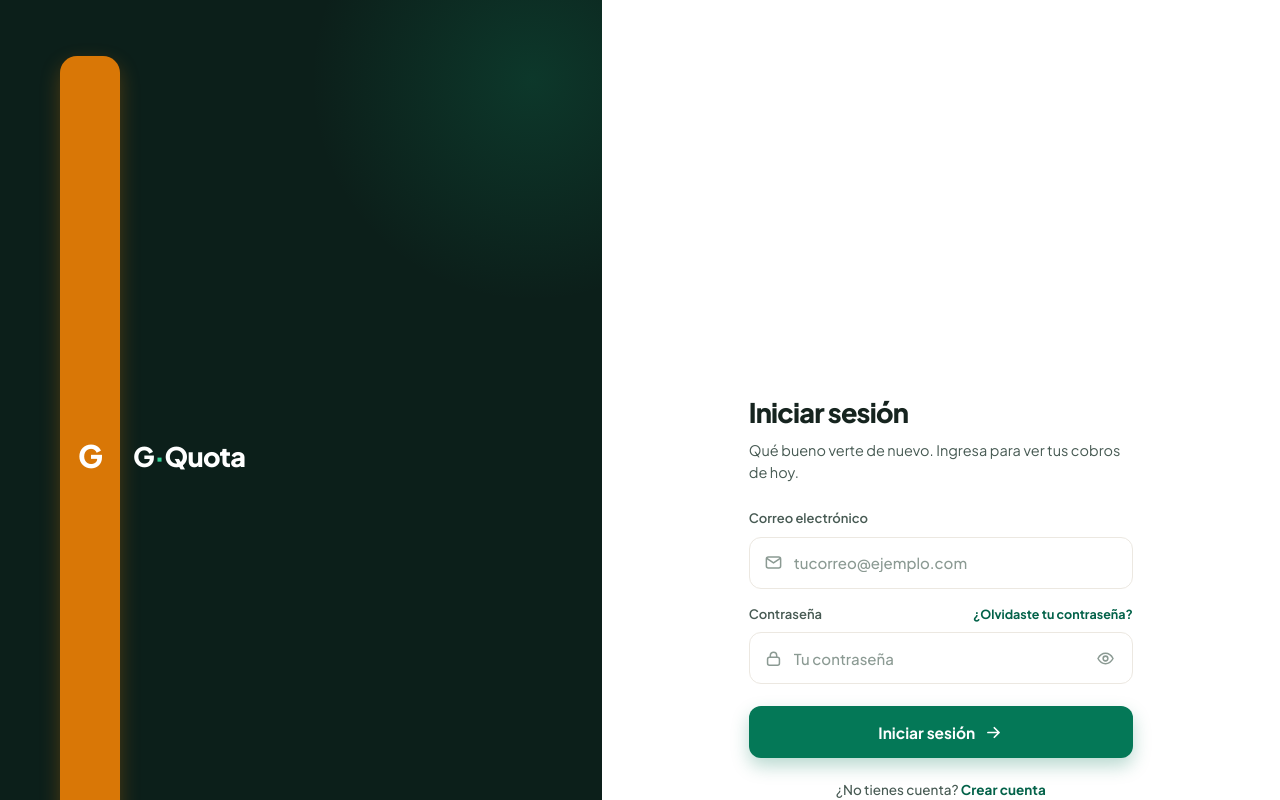
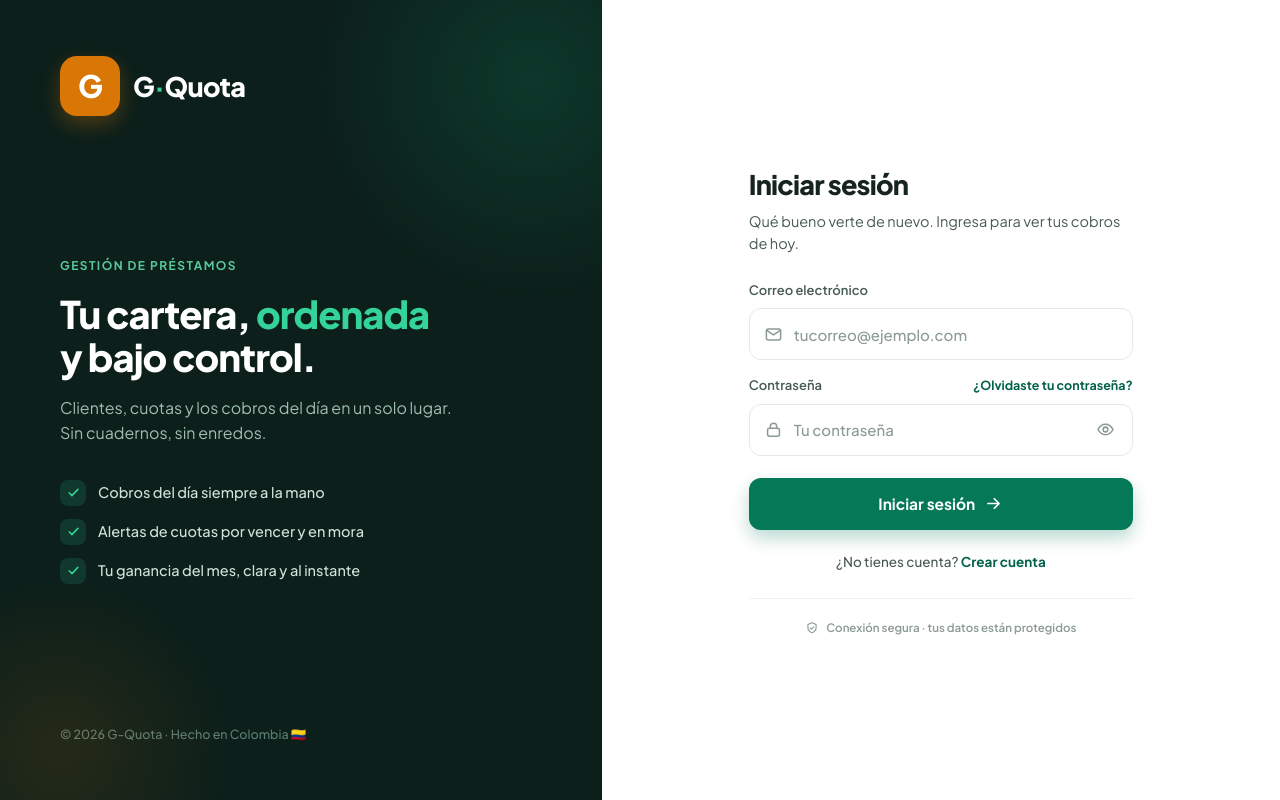
Before and after one commit to AlejoGiiron/GQuota, a React (Vite) app: page /login in a window 1280 px wide. Shown: the top 800 px of the page. Built offline with nearby package versions, Linux system fonts and the light colour scheme; no server answers.

Commit message:
fix(login): corregir layout del panel de marca (acento, beneficios y distribucion)

```diff
--- a/src/pages/LoginPage.tsx
+++ b/src/pages/LoginPage.tsx
@@ -55,8 +55,8 @@ const IconCheck = (
 function Logo({ size, theme }: { size: 'lg' | 'md'; theme: 'light' | 'dark' }) {
   return (
     <div className={`lg-logo lg-logo--${theme}`}>
-      <div className={`lg-mark ${size}`}>G</div>
-      <div className={`lg-word${size === 'md' ? ' md' : ''}`}>
+      <div className={`lg-mark lg-mark--${size}`}>G</div>
+      <div className={`lg-word${size === 'md' ? ' lg-word--md' : ''}`}>
         G<span className="dot">·</span>Quota
       </div>
     </div>
--- a/src/pages/login.css
+++ b/src/pages/login.css
@@ -29,13 +29,13 @@
   letter-spacing: -0.03em;
   box-shadow: 0 8px 20px rgba(217, 119, 6, 0.32);
 }
-.lg-mark.lg {
+.lg-mark--lg {
   width: 60px;
   height: 60px;
   font-size: 31px;
   border-radius: 17px;
 }
-.lg-mark.md {
+.lg-mark--md {
   width: 50px;
   height: 50px;
   font-size: 26px;
@@ -47,7 +47,7 @@
   letter-spacing: -0.025em;
   line-height: 1;
 }
-.lg-word.md {
+.lg-word--md {
   font-size: 23px;
 }
 .lg-logo--light .lg-word {
```
